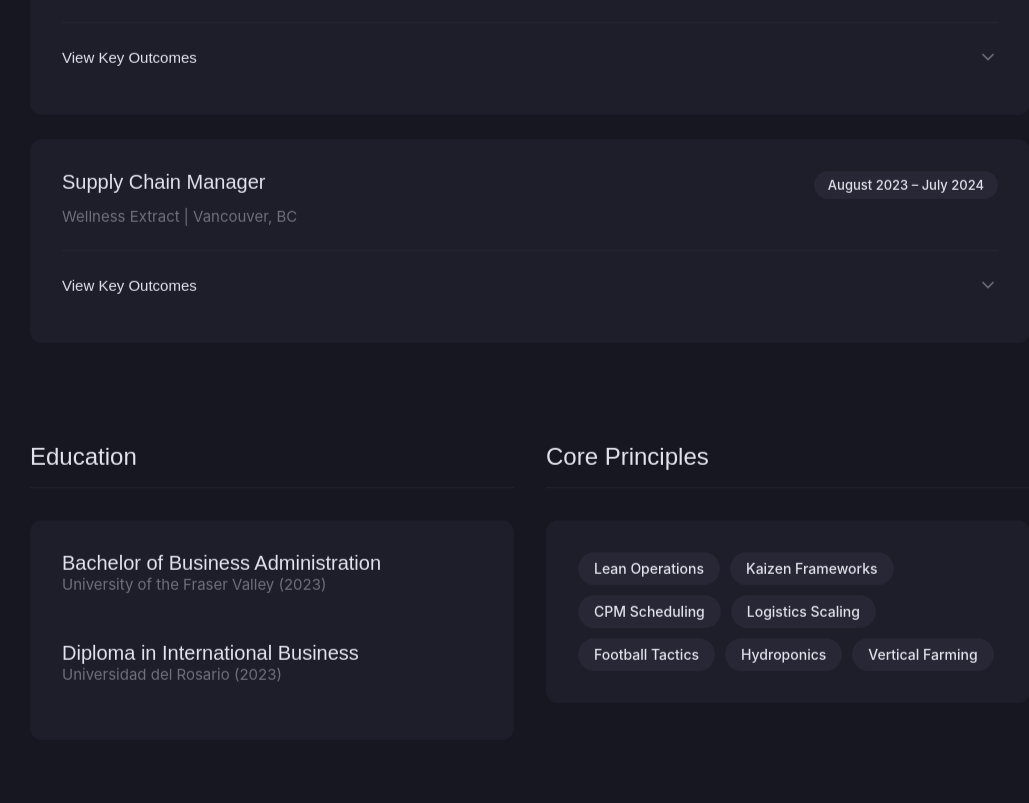
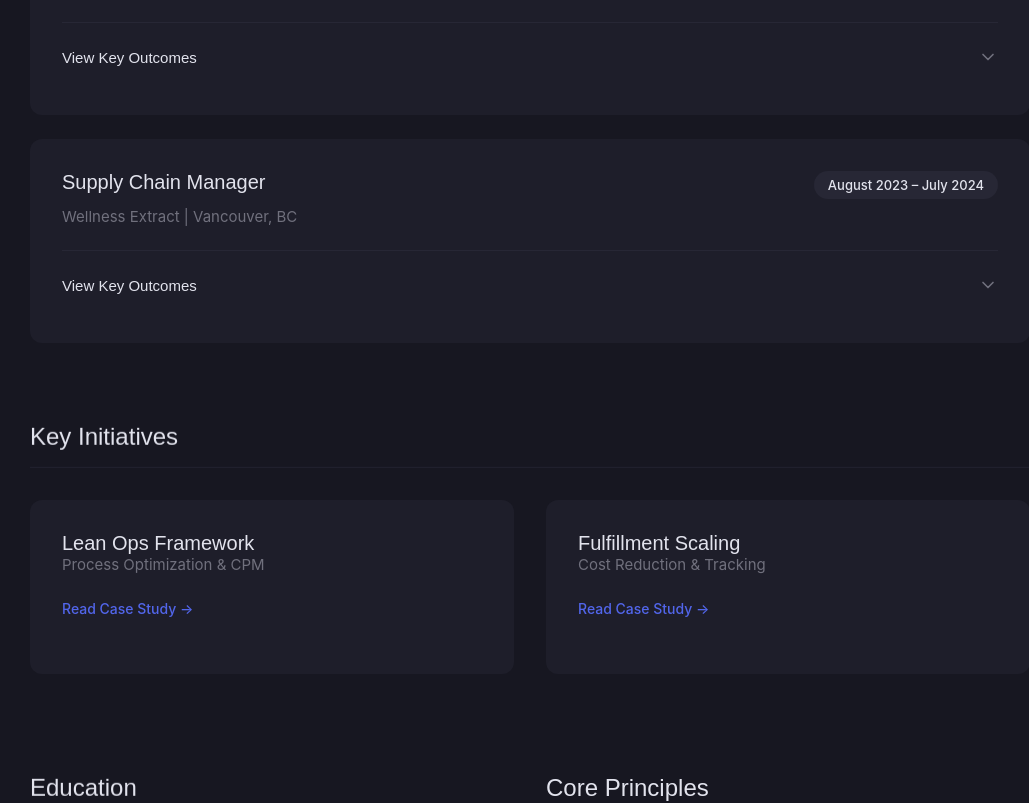
Before and after one commit to B3ECT0R07/portfolio, a React (Create React App) app: page / in a window 1280 px wide. Shown: the part 780-1583 px from the top of the page, without its empty margins (110-1139 px from the left). Built offline with nearby package versions, Linux system fonts and the light colour scheme.

Commit message:
Restore all features and add glitch trail

```diff
--- a/src/App.js
+++ b/src/App.js
@@ -1,7 +1,7 @@
 import React, { useState, useEffect, useRef } from 'react';
 import profilePic from './Profile.jpg';
 
-// --- GLITCH CURSOR TRAIL COMPONENT ---
+// --- 1. GLITCH CURSOR TRAIL ---
 const GlitchTrail = () => {
   const canvasRef = useRef(null);
   const particles = useRef([]);
@@ -19,18 +19,17 @@ const GlitchTrail = () => {
     resize();
 
     const onMouseMove = (e) => {
-      // Create 2-3 glitch artifacts per mouse movement
       const numParticles = Math.floor(Math.random() * 2) + 2;
       for (let i = 0; i < numParticles; i++) {
         particles.current.push({
           x: e.clientX + (Math.random() - 0.5) * 30,
           y: e.clientY + (Math.random() - 0.5) * 30,
-          width: Math.random() * 20 + 5, // horizontal bar width
-          height: Math.random() * 3 + 1, // thin height for glitch look
+          width: Math.random() * 20 + 5,
+          height: Math.random() * 3 + 1,
           life: 1,
-          decay: Math.random() * 0.05 + 0.02, // how fast it fades
-          color: Math.random() > 0.5 ? '#5266eb' : '#70707d', // Cobalt or Slate
-          shiftX: (Math.random() - 0.5) * 2 // horizontal drift
+          decay: Math.random() * 0.05 + 0.02,
+          color: Math.random() > 0.5 ? '#5266eb' : '#70707d',
+          shiftX: (Math.random() - 0.5) * 2
         });
       }
     };
@@ -40,11 +39,10 @@ const GlitchTrail = () => {
     const render = () => {
       ctx.clearRect(0, 0, canvas.width, canvas.height);
 
-      // Iterate backwards to safely remove dead particles
       for (let i = particles.current.length - 1; i >= 0; i--) {
         const p = particles.current[i];
         p.life -= p.decay;
-        p.x += p.shiftX; // apply drift
+        p.x += p.shiftX;
 
         if (p.life <= 0) {
           particles.current.splice(i, 1);
@@ -52,7 +50,6 @@ const GlitchTrail = () => {
           ctx.globalAlpha = p.life;
           ctx.fillStyle = p.color;
 
-          // Add a subtle glow to the cobalt ones
           if (p.color === '#5266eb') {
             ctx.shadowBlur = 8;
             ctx.shadowColor = '#5266eb';
@@ -60,7 +57,6 @@ const GlitchTrail = () => {
             ctx.shadowBlur = 0;
           }
 
-          // Randomly "snap" the glitch horizontally for a frame
           const glitchSnap = Math.random() > 0.9 ? (Math.random() - 0.5) * 15 : 0;
           ctx.fillRect(p.x + glitchSnap, p.y, p.width, p.height);
         }
@@ -90,8 +86,8 @@ const GlitchTrail = () => {
   );
 };
 
-// --- SCROLL REVEAL COMPONENT ---
-const Reveal = ({ children }) => {
+// --- 2. SCROLL REVEAL (WITH STAGGER) ---
+const Reveal = ({ children, delay = 0 }) => {
   const [isVisible, setIsVisible] = useState(false);
   const domRef = useRef();
 
@@ -100,7 +96,8 @@ const Reveal = ({ children }) => {
     const observer = new IntersectionObserver(entries => {
       entries.forEach(entry => {
         if (entry.isIntersecting) {
-          setIsVisible(true);
+          setTimeout(() => setIsVisible(true), delay);
+          observer.unobserve(entry.target);
         }
       });
     }, { threshold: 0.1 });
@@ -109,7 +106,7 @@ const Reveal = ({ children }) => {
     return () => {
       if (currentRef) observer.unobserve(currentRef);
     };
-  }, []);
+  }, [delay]);
 
   return (
     <div
@@ -118,7 +115,8 @@ const Reveal = ({ children }) => {
         opacity: isVisible ? 1 : 0,
         transform: isVisible ? 'translateY(0)' : 'translateY(30px)',
         transition: 'opacity 0.8s cubic-bezier(0.16, 1, 0.3, 1), transform 0.8s cubic-bezier(0.16, 1, 0.3, 1)',
-        willChange: 'opacity, transform'
+        willChange: 'opacity, transform',
+        width: '100%'
       }}
     >
       {children}
@@ -126,7 +124,7 @@ const Reveal = ({ children }) => {
   );
 };
 
-// --- ACCORDION COMPONENT ---
+// --- 3. SMOOTH ACCORDION ---
 const Accordion = ({ title, children }) => {
   const [isOpen, setIsOpen] = useState(false);
 
@@ -165,13 +163,66 @@ const Accordion = ({ title, children }) => {
   );
 };
 
-// --- MAIN APP COMPONENT ---
+// --- 4. PROJECT MODAL ---
+const Modal = ({ isOpen, onClose, title, content }) => {
+  if (!isOpen) return null;
+
+  return (
+    <div style={styles.modalOverlay} onClick={onClose}>
+      <div style={styles.modalCard} onClick={e => e.stopPropagation()}>
+        <div style={styles.modalHeader}>
+          <h3 style={styles.modalTitle}>{title}</h3>
+          <button onClick={onClose} style={styles.closeBtn}>
+            <svg width="24" height="24" viewBox="0 0 24 24" fill="none" stroke="currentColor" strokeWidth="2" strokeLinecap="round" strokeLinejoin="round">
+              <line x1="18" y1="6" x2="6" y2="18"></line>
+              <line x1="6" y1="6" x2="18" y2="18"></line>
+            </svg>
+          </button>
+        </div>
+        <div style={styles.modalBody}>
+          {content}
+        </div>
+      </div>
+    </div>
+  );
+};
+
+// --- MAIN APP ---
 export default function App() {
   const [hoveredCard, setHoveredCard] = useState(null);
+  const [activeModal, setActiveModal] = useState(null);
+
+  const projectsData = {
+    leanOps: {
+      title: "Lean Framework Integration",
+      content: (
+        <>
+          <p style={styles.modalText}>At TORMAX Canada, I orchestrated a robust lean framework specifically aimed at mitigating operational bottlenecks.</p>
+          <ul style={styles.list}>
+            <li style={styles.listItem}>Achieved a 40% efficiency boost in process management.</li>
+            <li style={styles.listItem}>Utilized CPM scheduling to forecast and remove delays.</li>
+            <li style={styles.listItem}>Drove a 30% regional revenue growth through streamlined scheduling.</li>
+          </ul>
+        </>
+      )
+    },
+    supplyChain: {
+      title: "Logistics & Fulfillment Scaling",
+      content: (
+        <>
+          <p style={styles.modalText}>At Wellness Extract, the challenge was to handle rapid growth without bloating operational costs.</p>
+          <ul style={styles.list}>
+            <li style={styles.listItem}>Scaled fulfillment operations by 66% while minimizing system downtime.</li>
+            <li style={styles.listItem}>Cut overall logistics and freight costs by 23% via vendor negotiations.</li>
+            <li style={styles.listItem}>Designed and deployed a real-time multi-channel tracking architecture.</li>
+          </ul>
+        </>
+      )
+    }
+  };
 
   return (
     <div style={styles.appContainer}>
-      {/* The new glitch cursor effect */}
       <GlitchTrail />
 
       {/* Navigation */}
@@ -189,18 +240,18 @@ export default function App() {
       {/* Hero Section */}
       <header style={styles.hero}>
         <div style={styles.heroContent}>
-          <Reveal>
+          <Reveal delay={0}>
             <div style={styles.imageContainer}>
               <img src={profilePic} alt="Vaibhav Bector" style={styles.profileImg} />
             </div>
           </Reveal>
-          <Reveal>
+          <Reveal delay={100}>
             <h1 style={styles.heroTitle}>
               I build lean operations<br />
               <span style={styles.heroTitleHighlight}>& scalable supply chains.</span>
             </h1>
           </Reveal>
-          <Reveal>
+          <Reveal delay={200}>
             <p style={styles.heroSubtitle}>
               Project Manager & Supply Chain Specialist based in Vancouver, BC. <br/>
               I also like football tactics and creative entrepreneurship.
@@ -209,7 +260,6 @@ export default function App() {
         </div>
       </header>
 
-      {/* Main Content Layout */}
       <main style={styles.main}>
         {/* Experience Section */}
         <section style={styles.section}>
@@ -217,7 +267,7 @@ export default function App() {
             <h2 style={styles.sectionTitle}>Experience</h2>
           </Reveal>
 
-          <Reveal>
+          <Reveal delay={100}>
             <div
               style={{ ...styles.card, transform: hoveredCard === 'tormax' ? 'translateY(-4px)' : 'translateY(0)' }}
               onMouseEnter={() => setHoveredCard('tormax')}
@@ -239,7 +289,7 @@ export default function App() {
             </div>
           </Reveal>
 
-          <Reveal>
+          <Reveal delay={200}>
             <div
               style={{ ...styles.card, transform: hoveredCard === 'wellness' ? 'translateY(-4px)' : 'translateY(0)' }}
               onMouseEnter={() => setHoveredCard('wellness')}
@@ -262,6 +312,40 @@ export default function App() {
           </Reveal>
         </section>
 
+        {/* Highlighted Projects / Modals Section */}
+        <section style={styles.section}>
+          <Reveal>
+            <h2 style={styles.sectionTitle}>Key Initiatives</h2>
+          </Reveal>
+          <div style={styles.twoColumn}>
+            <Reveal delay={100}>
+              <div
+                style={{ ...styles.card, cursor: 'pointer', height: '100%', transform: hoveredCard === 'proj1' ? 'translateY(-4px)' : 'translateY(0)' }}
+                onMouseEnter={() => setHoveredCard('proj1')}
+                onMouseLeave={() => setHoveredCard(null)}
+                onClick={() => setActiveModal('leanOps')}
+              >
+                <h3 style={styles.roleTitle}>Lean Ops Framework</h3>
+                <p style={styles.company}>Process Optimization & CPM</p>
+                <span style={styles.textButton}>Read Case Study →</span>
+              </div>
+            </Reveal>
+
+            <Reveal delay={200}>
+              <div
+                style={{ ...styles.card, cursor: 'pointer', height: '100%', transform: hoveredCard === 'proj2' ? 'translateY(-4px)' : 'translateY(0)' }}
+                onMouseEnter={() => setHoveredCard('proj2')}
+                onMouseLeave={() => setHoveredCard(null)}
+                onClick={() => setActiveModal('supplyChain')}
+              >
+                <h3 style={styles.roleTitle}>Fulfillment Scaling</h3>
+                <p style={styles.company}>Cost Reduction & Tracking</p>
+                <span style={styles.textButton}>Read Case Study →</span>
+              </div>
+            </Reveal>
+          </div>
+        </section>
+
         {/* Education & Principles Section */}
         <section style={{...styles.section, ...styles.twoColumn}}>
           <div>
@@ -277,7 +361,7 @@ export default function App() {
             </Reveal>
           </div>
           <div>
-            <Reveal>
+            <Reveal delay={100}>
               <h2 style={styles.sectionTitle}>Core Principles</h2>
               <div style={{...styles.card, ...styles.tagContainer}}>
                 {["Lean Operations", "Kaizen Frameworks", "CPM Scheduling", "Logistics Scaling", "Football Tactics", "Hydroponics", "Vertical Farming"].map((tag, i) => (
@@ -295,18 +379,29 @@ export default function App() {
           <p style={styles.footerText}>© {new Date().getFullYear()} Vaibhav Bector. Built in Vancouver.</p>
         </Reveal>
       </footer>
+
+      {/* Render Active Modal */}
+      {activeModal && (
+        <Modal
+          isOpen={true}
+          onClose={() => setActiveModal(null)}
+          title={projectsData[activeModal].title}
+          content={projectsData[activeModal].content}
+        />
+      )}
     </div>
   );
 }
 
-// --- STYLES (Mercury Alpine Banking Design System) ---
+// --- 5. STYLES (Mercury Alpine Banking Design System) ---
 const styles = {
   appContainer: {
-    backgroundColor: '#171721', // Onyx canvas
+    backgroundColor: '#171721',
     minHeight: '100vh',
-    color: '#e2e3ed', // Mist body text
+    color: '#e2e3ed',
     fontFamily: '"Inter", sans-serif',
     WebkitFontSmoothing: 'antialiased',
+    position: 'relative',
   },
   nav: {
     position: 'fixed',
@@ -339,18 +434,18 @@ const styles = {
     alignItems: 'center',
   },
   navLink: {
-    color: '#70707d', // Slate
+    color: '#70707d',
     textDecoration: 'none',
     fontSize: '14px',
     fontWeight: 500,
     transition: 'color 0.2s ease',
   },
   primaryButton: {
-    backgroundColor: '#5266eb', // Cobalt Primary
+    backgroundColor: '#5266eb',
     color: '#ffffff',
     textDecoration: 'none',
     padding: '10px 20px',
-    borderRadius: '40px', // Pill shape
+    borderRadius: '40px',
     fontSize: '14px',
     fontWeight: 500,
     transition: 'background-color 0.2s ease, transform 0.2s ease',
@@ -422,11 +517,12 @@ const styles = {
     borderBottom: '1px solid #272735',
   },
   card: {
-    backgroundColor: '#1e1e2a', // Graphite Elevated
+    backgroundColor: '#1e1e2a',
     borderRadius: '12px',
     padding: '32px',
     marginBottom: '24px',
-    transition: 'transform 0.3s cubic-bezier(0.16, 1, 0.3, 1), background-color 0.3s',
+    transition: 'transform 0.3s cubic-bezier(0.16, 1, 0.3, 1)',
+    boxSizing: 'border-box',
   },
   cardHeader: {
     display: 'flex',
@@ -449,12 +545,19 @@ const styles = {
     margin: '0 0 24px 0',
   },
   dateBadge: {
-    backgroundColor: '#272735', // Obsidian
+    backgroundColor: '#272735',
     color: '#e2e3ed',
     padding: '6px 14px',
-    borderRadius: '32px', // Pill
+    borderRadius: '32px',
     fontSize: '13px',
     fontWeight: 500,
+  },
+  textButton: {
+    color: '#5266eb',
+    fontSize: '14px',
+    fontWeight: 500,
+    marginTop: 'auto',
+    display: 'inline-block',
   },
   accordionContainer: {
     borderTop: '1px solid #272735',
@@ -512,4 +615,63 @@ const styles = {
     fontSize: '14px',
     margin: 0,
   },
+  modalOverlay: {
+    position: 'fixed',
+    top: 0,
+    left: 0,
+    width: '100vw',
+    height: '100vh',
+    backgroundColor: 'rgba(23, 23, 33, 0.95)',
+    display: 'flex',
+    justifyContent: 'center',
+    alignItems: 'center',
+    zIndex: 1000,
+    padding: '24px',
+    boxSizing: 'border-box',
+    backdropFilter: 'blur(8px)',
+  },
+  modalCard: {
+    backgroundColor: '#1e1e2a',
+    borderRadius: '12px',
+    padding: '32px',
+    width: '100%',
+    maxWidth: '600px',
+    border: '1px solid #272735',
+    boxShadow: '0 20px 40px rgba(0,0,0,0.4)',
+  },
+  modalHeader: {
+    display: 'flex',
+    justifyContent: 'space-between',
+    alignItems: 'center',
+    marginBottom: '24px',
+    paddingBottom: '16px',
+    borderBottom: '1px solid #272735',
+  },
+  modalTitle: {
+    fontFamily: '"Space Grotesk", sans-serif',
+    fontSize: '24px',
+    fontWeight: 500,
+    color: '#e2e3ed',
+    margin: 0,
+  },
+  closeBtn: {
+    background: 'none',
+    border: 'none',
+    color: '#70707d',
+    cursor: 'pointer',
+    padding: '8px',
+    display: 'flex',
+    alignItems: 'center',
+    justifyContent: 'center',
+    borderRadius: '50%',
+    transition: 'background-color 0.2s',
+  },
+  modalBody: {
+    color: '#70707d',
+    lineHeight: 1.6,
+  },
+  modalText: {
+    marginBottom: '20px',
+    fontSize: '15px',
+  }
 };
```
